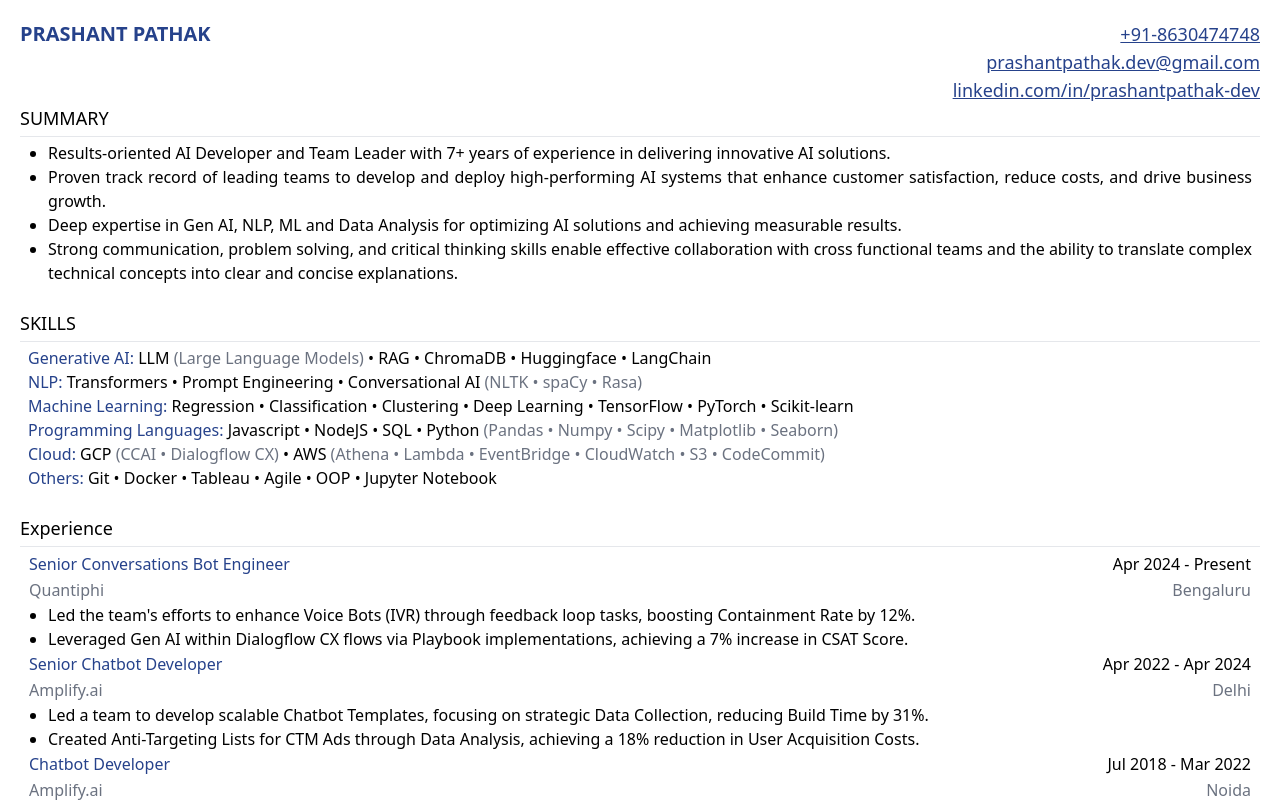
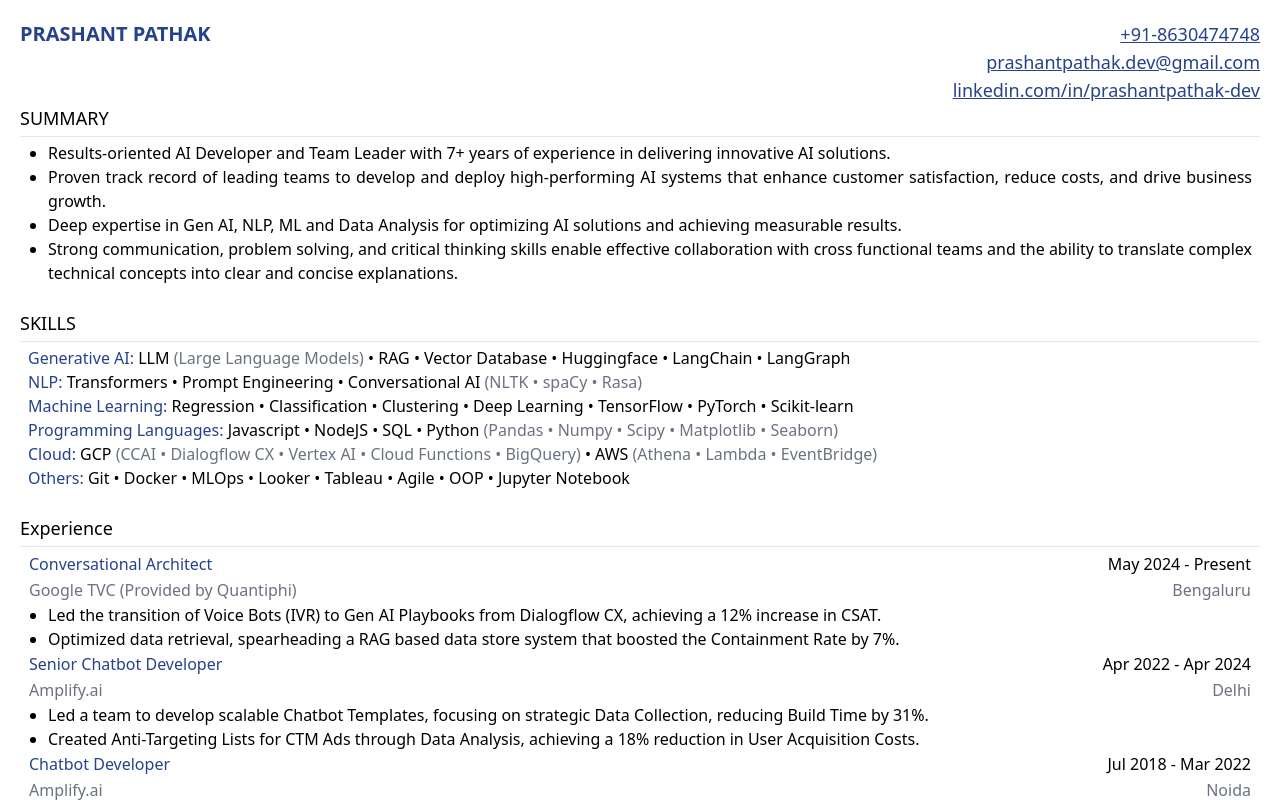
Before and after one commit to prashantpathak-dev/portfolio, a SvelteKit app: page / in a window 1280 px wide. Built offline with nearby package versions, Linux system fonts and the light colour scheme.

Commit message:
docs(content): :memo: update portfolio content and links

```diff
--- a/src/routes/+page.svelte
+++ b/src/routes/+page.svelte
@@ -1,5 +1,5 @@
 <script>
-	const resumeId = '1Hbu1vtirEQfJYVHqwMK0OhvxMwortqww';
+	const resumeId = '1P2-eT9fste5UkAAzCxykyUa_6Ef4WLWn';
 </script>
 
 <div class="bg-base grow overflow-y-scroll">
@@ -45,8 +45,8 @@
 			<ul class="mx-2 text-justify">
 				<li>
 					<span class="text-primary">Generative AI:</span> LLM
-					<span class="text-secondary">(Large Language Models)</span> • RAG • ChromaDB • Huggingface
-					• LangChain
+					<span class="text-secondary">(Large Language Models)</span> • RAG • Vector Database • Huggingface
+					• LangChain • LangGraph
 				</li>
 				<li>
 					<span class="text-primary">NLP:</span> Transformers • Prompt Engineering • Conversational
@@ -62,14 +62,15 @@
 				</li>
 				<li>
 					<span class="text-primary">Cloud:</span> GCP
-					<span class="text-secondary">(CCAI • Dialogflow CX)</span>
+					<span class="text-secondary"
+						>(CCAI • Dialogflow CX • Vertex AI • Cloud Functions • BigQuery)</span
+					>
 					• AWS
-					<span class="text-secondary"
-						>(Athena • Lambda • EventBridge • CloudWatch • S3 • CodeCommit)</span
-					>
+					<span class="text-secondary">(Athena • Lambda • EventBridge)</span>
 				</li>
 				<li>
-					<span class="text-primary">Others:</span> Git • Docker • Tableau • Agile • OOP • Jupyter Notebook
+					<span class="text-primary">Others:</span> Git • Docker • MLOps • Looker • Tableau • Agile •
+					OOP • Jupyter Notebook
 				</li>
 			</ul>
 		</div>
@@ -82,23 +83,23 @@
 					<table class="w-full font-medium">
 						<tbody>
 							<tr>
-								<td class="text-primary">Senior Conversations Bot Engineer</td>
-								<td class="text-right">Apr 2024 - Present</td>
+								<td class="text-primary">Conversational Architect</td>
+								<td class="text-right">May 2024 - Present</td>
 							</tr>
 							<tr class="text-secondary">
-								<td>Quantiphi</td>
+								<td>Google TVC (Provided by Quantiphi)</td>
 								<td class="text-right">Bengaluru</td>
 							</tr>
 						</tbody>
 					</table>
 					<ul class="ml-5 list-outside list-disc text-justify">
 						<li>
-							Led the team's efforts to enhance Voice Bots (IVR) through feedback loop tasks,
-							boosting Containment Rate by 12%.
+							Led the transition of Voice Bots (IVR) to Gen AI Playbooks from Dialogflow CX,
+							achieving a 12% increase in CSAT.
 						</li>
 						<li>
-							Leveraged Gen AI within Dialogflow CX flows via Playbook implementations, achieving a
-							7% increase in CSAT Score.
+							Optimized data retrieval, spearheading a RAG based data store system that boosted the
+							Containment Rate by 7%.
 						</li>
 					</ul>
 				</div>
@@ -185,32 +186,57 @@
 					<table class="w-full font-medium">
 						<tbody>
 							<tr>
-								<td class="text-primary">Employee Retention Prediction for Salifort Motors</td>
-								<td class="text-right"
-									><a class="link" target="_blank" href="https://bit.ly/dspp1">bit.ly/dspp1</a></td
-								>
+								<td>
+									<span class="text-primary">Multi-Agent RAG Pipeline</span> using Crew AI, LangChain
+									and Tavily
+								</td>
+								<td class="text-right">
+									<a class="link" target="_blank" href="https://bit.ly/ppagt">bit.ly/ppagt</a>
+								</td>
+							</tr>
+						</tbody>
+					</table>
+					<p class="text-justify">
+						Built a multi-agent RAG system for collaborative retrieval and generation, integrating
+						Tavily for enhanced search.
+					</p>
+				</div>
+				<div id="project_2">
+					<table class="w-full font-medium">
+						<tbody>
+							<tr>
+								<td>
+									<span class="text-primary">RAG based QA Bot</span> using IBM Watsonx, Chroma DB, Gradio
+									and LangChain
+								</td>
+								<td class="text-right">
+									<a class="link" target="_blank" href="https://bit.ly/ppqab">bit.ly/ppqab</a>
+								</td>
+							</tr>
+						</tbody>
+					</table>
+					<p class="text-justify">
+						Created a Retrieval-Augmented Generation (RAG) based question answering system that uses
+						user-uploaded PDFs.
+					</p>
+				</div>
+				<div id="project_3">
+					<table class="w-full font-medium">
+						<tbody>
+							<tr>
+								<td>
+									<span class="text-primary">Employee Retention Prediction</span> using Regression and
+									Tree based ML Models
+								</td>
+								<td class="text-right">
+									<a class="link" target="_blank" href="https://bit.ly/ppret">bit.ly/ppret</a>
+								</td>
 							</tr>
 						</tbody>
 					</table>
 					<p class="text-justify">
 						Leveraged machine learning to predict employee retention, providing strategic insights
 						for retention enhancements.
-					</p>
-				</div>
-				<div id="project_2">
-					<table class="w-full font-medium">
-						<tbody>
-							<tr>
-								<td class="text-primary">Annual Membership Conversion for Cyclistic Bike Share</td>
-								<td class="text-right"
-									><a class="link" target="_blank" href="https://bit.ly/dspp2">bit.ly/dspp2</a></td
-								>
-							</tr>
-						</tbody>
-					</table>
-					<p class="text-justify">
-						Analyzed user behavior and ridership patterns to drive an increase in Cyclistic Bike
-						Share annual memberships.
 					</p>
 				</div>
 				<div id="more_projects">
@@ -273,6 +299,10 @@
 				<table class="w-full">
 					<tbody>
 						<tr>
+							<td class="text-primary">Generative AI Engineering Professional</td>
+							<td class="text-right">IBM</td>
+						</tr>
+						<tr>
 							<td class="text-primary">Project Management Professional</td>
 							<td class="text-right">Google</td>
 						</tr>
```
